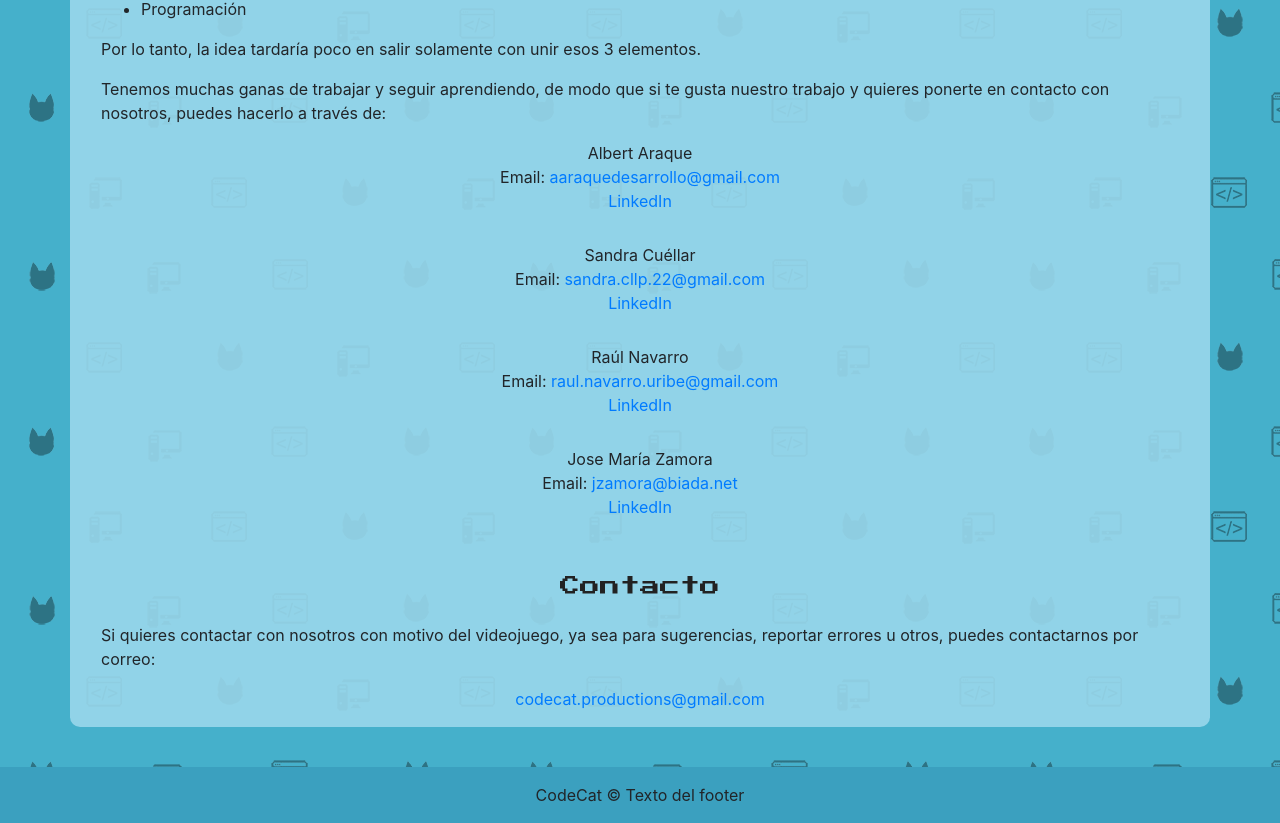
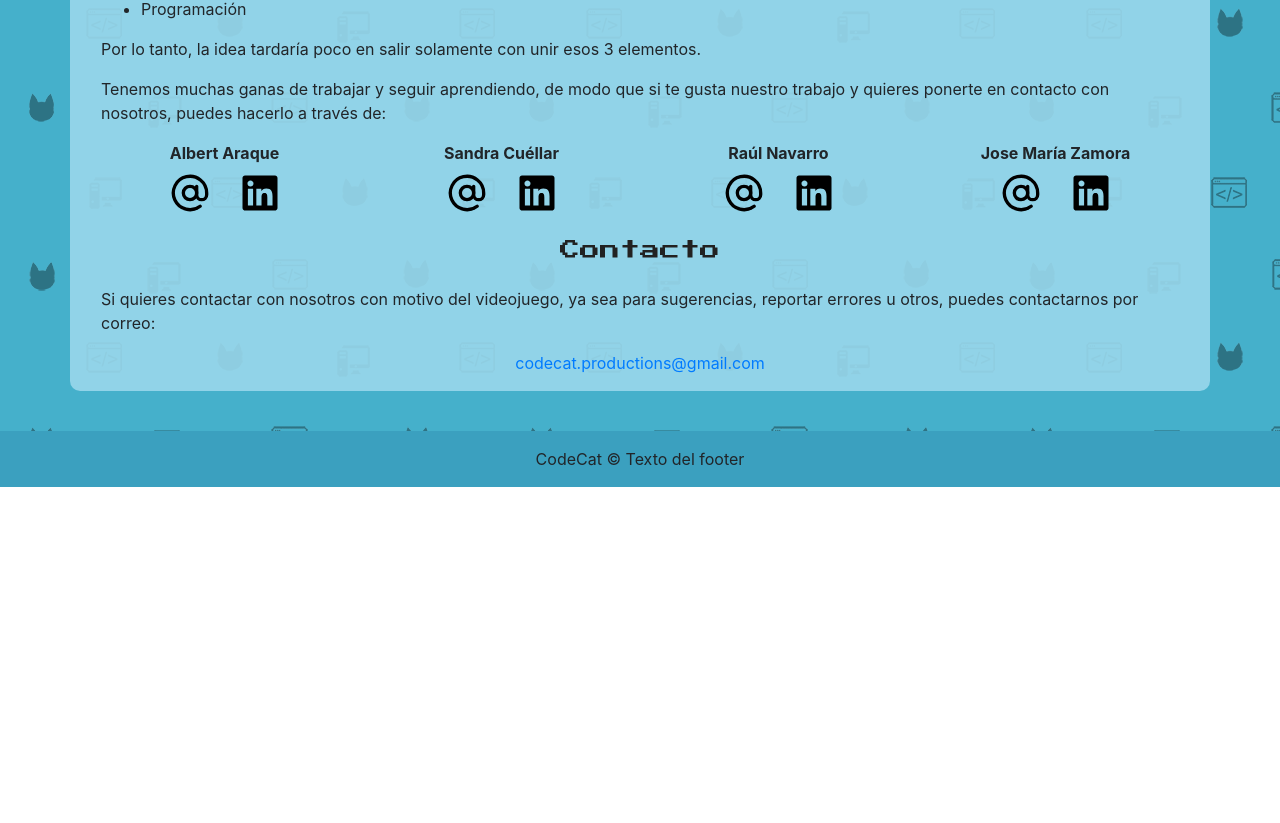
Before and after one commit to aaraquedesarrollo/codecat-front, a React (Create React App) app: page /principal in a window 1280 px wide. Shown: the part 807-1630 px from the top of the page. After the commit the page ends 1294 px from the top, so only its background shows below. Built offline with nearby package versions, Linux system fonts and the light colour scheme; no server answers.

Commit message:
Cambio en los estilos de email y linkedin en sobre nosotros

```diff
--- a/src/components/About.js
+++ b/src/components/About.js
@@ -1,3 +1,6 @@
+import { FiAtSign } from "react-icons/fi";
+import { FaLinkedin } from "react-icons/fa";
+
 export const About = () => {
   return (
     <aside className="contenedor-secundario row p-3">
@@ -22,69 +25,76 @@ export const About = () => {
           te gusta nuestro trabajo y quieres ponerte en contacto con nosotros,
           puedes hacerlo a través de:
         </p>
-        <ul className="list-unstyled text-center">
-          <li className="persona-listado">
-            <ul className="list-unstyled">
-              <li>Albert Araque</li>
-              <li>
-                Email:{" "}
+        <div className="row">
+          <div className="col-3">
+            <div className="row">
+              <span className="col-12 text-center font-weight-bold mb-2">
+                Albert Araque
+              </span>
+              <div className="col-6 text-right">
                 <a href="mailto: aaraquedesarrollo@gmail.com">
-                  aaraquedesarrollo@gmail.com
+                  <FiAtSign className="icono"></FiAtSign>
                 </a>
-              </li>
-              <li>
+              </div>
+              <div className="col-6">
                 <a href="https://www.linkedin.com/in/albert-araque-casaus/">
-                  LinkedIn
+                  <FaLinkedin className="icono"></FaLinkedin>
                 </a>
-              </li>
-            </ul>
-          </li>
-          <li className="persona-listado">
-            <ul className="list-unstyled">
-              <li>Sandra Cuéllar</li>
-              <li>
-                Email:{" "}
+              </div>
+            </div>
+          </div>
+          <div className="col-3">
+            <div className="row">
+              <span className="col-12 text-center font-weight-bold mb-2">
+                Sandra Cuéllar
+              </span>
+              <div className="col-6 text-right">
                 <a href="mailto: sandra.cllp.22@gmail.com">
-                  sandra.cllp.22@gmail.com
+                  <FiAtSign className="icono"></FiAtSign>
                 </a>
-              </li>
-              <li>
+              </div>
+              <div className="col-6">
                 <a href="https://www.linkedin.com/in/sandracuellar/">
-                  LinkedIn
+                  <FaLinkedin className="icono"></FaLinkedin>
                 </a>
-              </li>
-            </ul>
-          </li>
-          <li className="persona-listado">
-            <ul className="list-unstyled">
-              <li>Raúl Navarro</li>
-              <li>
-                Email:{" "}
+              </div>
+            </div>
+          </div>
+          <div className="col-3">
+            <div className="row">
+              <span className="col-12 text-center font-weight-bold mb-2">
+                Raúl Navarro
+              </span>
+              <div className="col-6 text-right">
                 <a href="mailto: raul.navarro.uribe@gmail.com">
-                  raul.navarro.uribe@gmail.com
+                  <FiAtSign className="icono"></FiAtSign>
                 </a>
-              </li>
-              <li>
+              </div>
+              <div className="col-6">
                 <a href="https://www.linkedin.com/in/raul-navarro-uribe/">
-                  LinkedIn
+                  <FaLinkedin className="icono"></FaLinkedin>
                 </a>
-              </li>
-            </ul>
-          </li>
-          <li className="persona-listado">
-            <ul className="list-unstyled">
-              <li>Jose María Zamora</li>
-              <li>
-                Email: <a href="mailto: jzamora@biada.net">jzamora@biada.net</a>
-              </li>
-              <li>
+              </div>
+            </div>
+          </div>
+          <div className="col-3">
+            <div className="row">
+              <span className="col-12 text-center font-weight-bold mb-2">
+                Jose María Zamora
+              </span>
+              <div className="col-6 text-right">
+                <a href="mailto: jzamora@biada.net">
+                  <FiAtSign className="icono"></FiAtSign>
+                </a>
+              </div>
+              <div className="col-6">
                 <a href="https://www.linkedin.com/in/jose-maria-zamora/">
-                  LinkedIn
+                  <FaLinkedin className="icono"></FaLinkedin>
                 </a>
-              </li>
-            </ul>
-          </li>
-        </ul>
+              </div>
+            </div>
+          </div>
+        </div>
       </article>
       <section className="contacto col-12 d-flex flex-column" id="contacto">
         <h2 className="titulo-aside">Contacto</h2>
--- a/src/index.css
+++ b/src/index.css
@@ -212,6 +212,12 @@
   border-radius: 10px;
 }
 
+.icono {
+  font-size: 40px;
+  color: black;
+  cursor: pointer;
+}
+
 @media (min-width: 992px) {
   .codecat-principal {
     padding-top: 50px;
```
